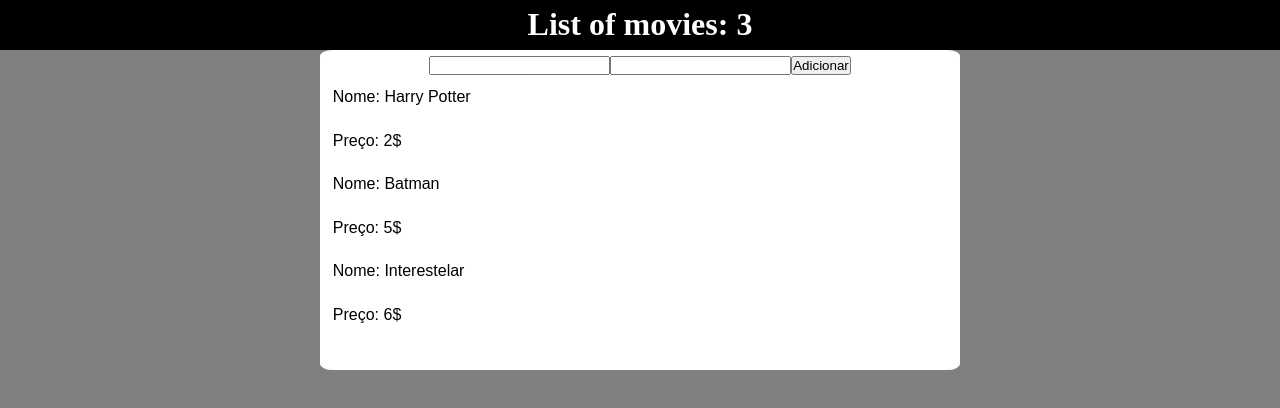
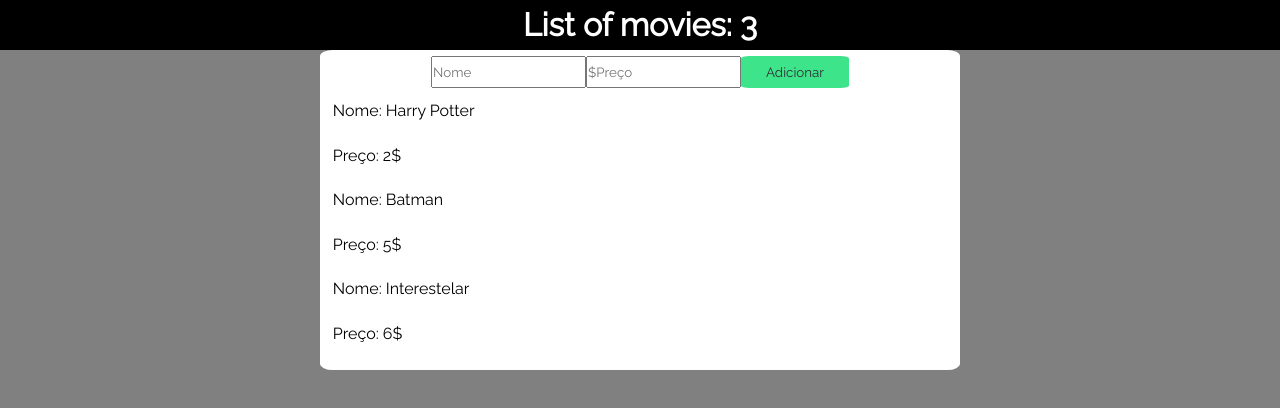
Before and after one commit to borgesjuniior/context-api, a React (Create React App) app: page / in a window 1280 px wide. Shown: the top 408 px of the page. Built offline with nearby package versions, Linux system fonts and the light colour scheme.

Commit message:
Estilizações

```diff
--- a/package.json
+++ b/package.json
@@ -10,6 +10,7 @@
     "@types/node": "^12.0.0",
     "@types/react": "^17.0.0",
     "@types/react-dom": "^17.0.0",
+    "polished": "^4.1.1",
     "react": "^17.0.1",
     "react-dom": "^17.0.1",
     "react-scripts": "4.0.2",
--- a/public/index.html
+++ b/public/index.html
@@ -4,6 +4,8 @@
     <meta charset="utf-8" />
     <meta name="viewport" content="width=device-width, initial-scale=1" />
     <meta name="theme-color" content="#000000" />
+    <link rel="preconnect" href="https://fonts.gstatic.com">
+    <link href="https://fonts.googleapis.com/css2?family=Raleway&display=swap" rel="stylesheet">
 
     <title>React App</title>
   </head>
--- a/src/Components/Movies/AddMovie.tsx
+++ b/src/Components/Movies/AddMovie.tsx
@@ -21,8 +21,8 @@ export const AddMovie: React.FC = () => {
 
   return (
     <form onSubmit={addMovie}>
-      <input type="text" name="name" value={name} onChange={updateName} />
-      <input type="text" name="price" value={price} onChange={updatePrice}/>
+      <input type="text" name="name" value={name} onChange={updateName} placeholder="Nome" />
+      <input type="text" name="price" value={price} onChange={updatePrice} placeholder="$Preço" />
       <button>Adicionar</button>
     </form>
   )
--- a/src/Components/Movies/styles.tsx
+++ b/src/Components/Movies/styles.tsx
@@ -1,8 +1,9 @@
 import styled from 'styled-components';
+import { shade } from 'polished';
+
 
 export const Container = styled.div`
   display: table;
-  font-family: sans-serif;
   height: 20rem;
   justify-content: center;
   align-items: center;
@@ -22,6 +23,18 @@ export const Container = styled.div`
     display: flex;
     justify-content: center;
     margin-top: 1%;
+
+    button {
+      background: #3ee489;
+      border-radius: 8%;
+      border: 0;
+      padding: 8px 25px;
+      color: #312e38;
+      transition: background-color 0.2s;
+      &:hover {
+        background: ${shade(0.2, '#3ee489')}
+      }
+    }
   }
 
 `;
--- a/src/styles/global.ts
+++ b/src/styles/global.ts
@@ -6,9 +6,11 @@ export default createGlobalStyle`
     padding: 0;
     box-sizing: border-box;
     outline: 0;
+    font-family: 'Raleway', sans-serif;
   }
   body {
     -webkit-font-smoothing: antialiased;
     background: grey;
+
   }
 `;
```
Also changed, not shown: 1 other file (tests, documents, lock files or other folders).
